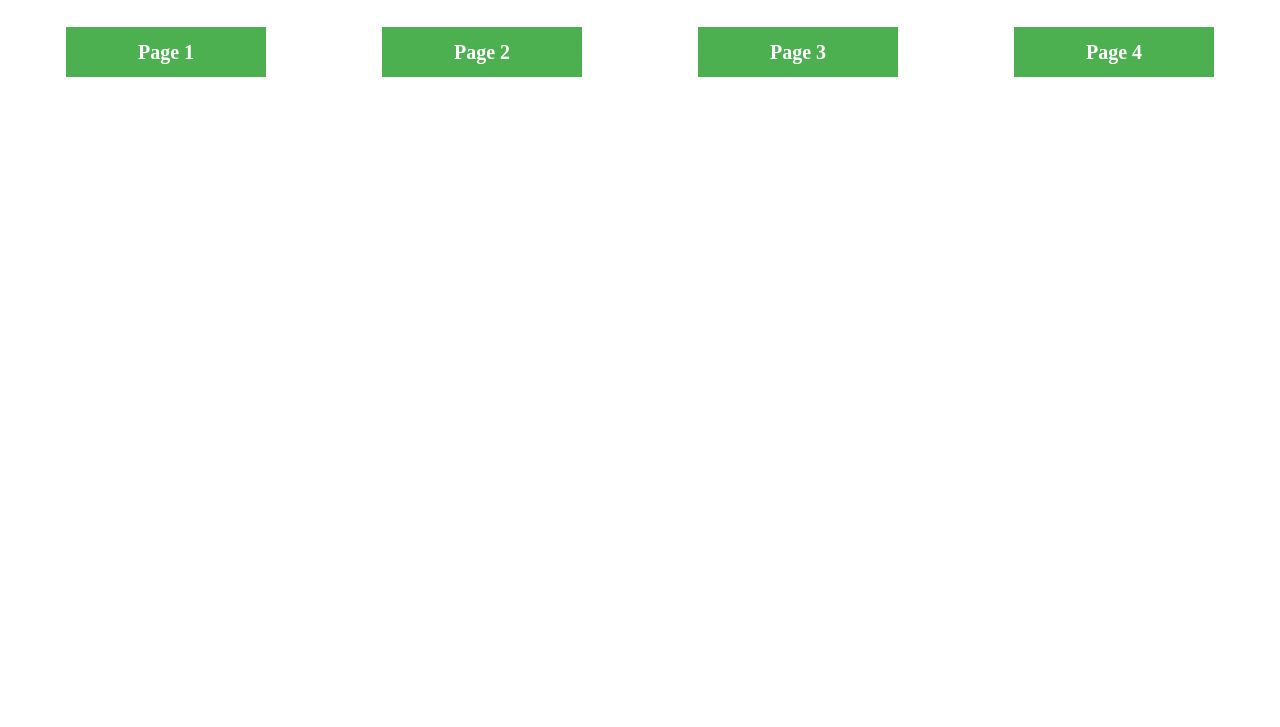
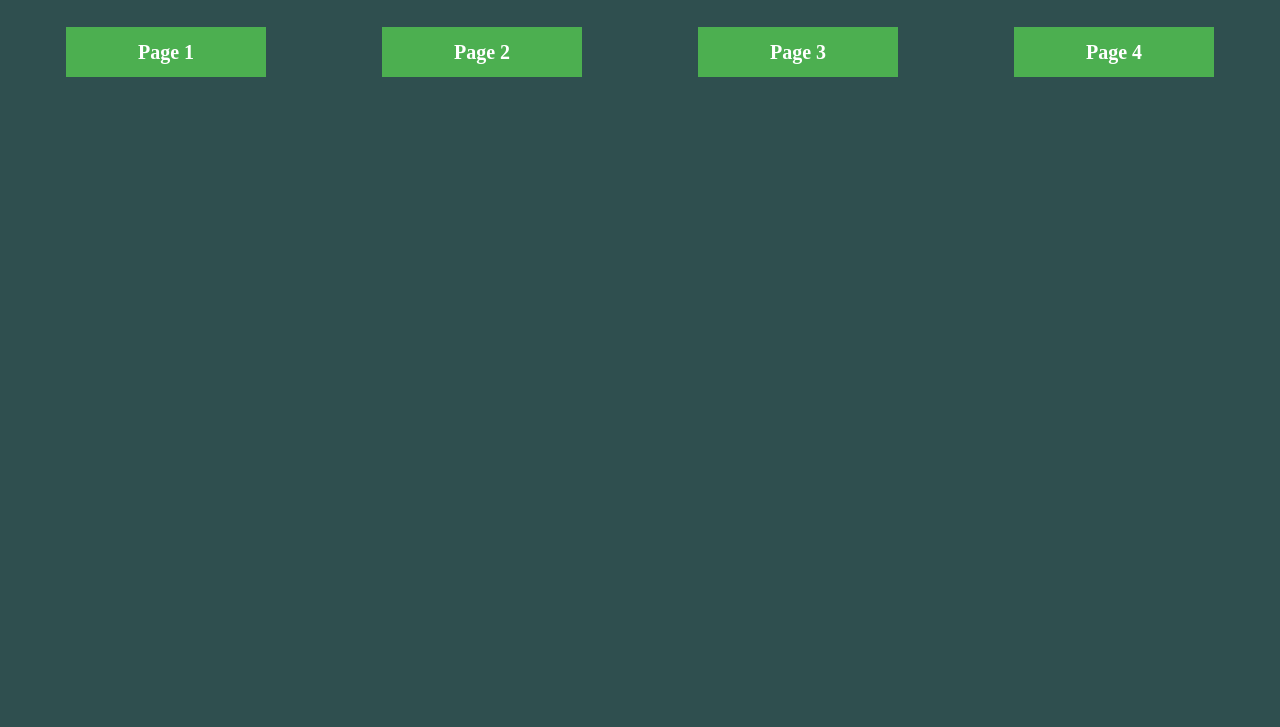
Before and after one commit to Patcybermind/Patcybermind.github.io, a plain HTML site: page index.html in a window 1280 px wide. Shown: the part 73-800 px from the top of the page. Drawn offline with Linux system fonts and the light colour scheme.

Commit message:
hello world background color

```diff
--- a/index.html
+++ b/index.html
@@ -23,7 +23,7 @@
         }
     </style>
 </head>
-<body>
+<body style="background-color: darkslategrey;">
     <h1>Hello world!<h1>
     <div class="button-container">
         <a href="page1.html" class="button">Page 1</a>
```
